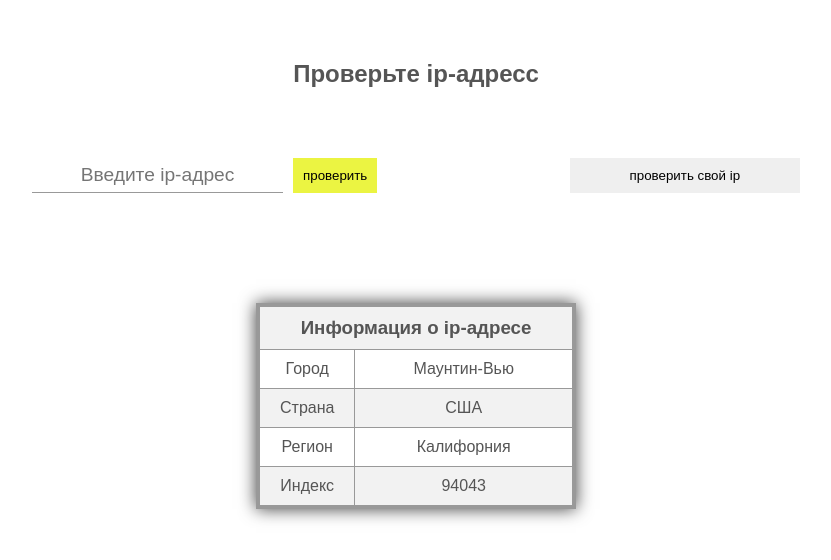
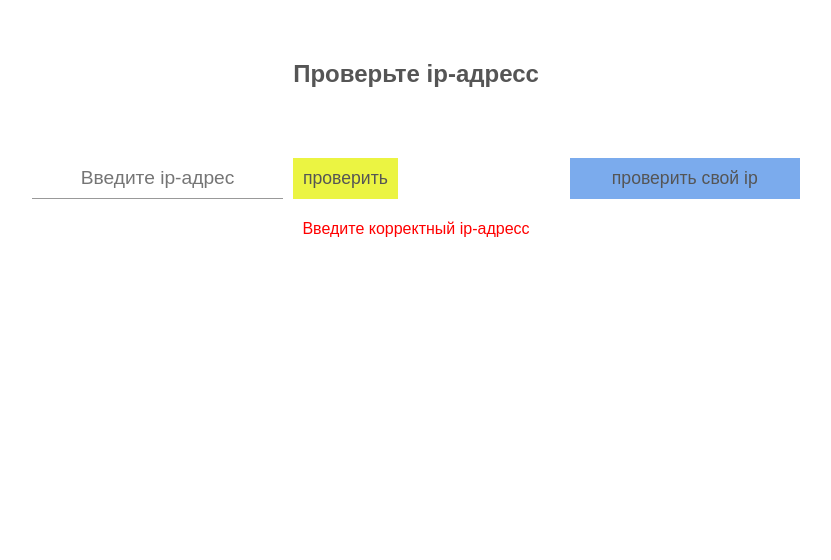
Before and after one commit to blazerius54/ip-test, a React (Create React App) app: page / in a window 1280 px wide. Both pictures are taken after a click on the button "проверить". Shown: the top 560 px of the page, without its empty margins (224-1055 px from the left). Built offline with nearby package versions, Linux system fonts and the light colour scheme.

Commit message:
develop/local storage

```diff
--- a/src/App.js
+++ b/src/App.js
@@ -2,7 +2,7 @@ import React, { Component } from 'react';
 import Header from './components/Header';
 import InputIp from './components/InputIp';
 import InputInfo from './components/IpInfo';
-import { AppWrapper, OptionsWrapper } from './Styled';
+import { AppWrapper, OptionsWrapper, Error } from './Styled';
 import { ipRegex } from './utils/regex';
 import { ipRequest } from './utils/network';
 
@@ -11,13 +11,21 @@ class App extends Component {
     super();
     this.state = {
       ipAddress: '',
-      ipInfo: {
-        city_rus: "Маунтин-Вью",
-        country_rus: "США",
-        region_rus: "Калифорния",
-        zip_code: "94043",
-      },
+      ipInfo: null,
       error: null,
+    };
+  }
+
+  componentDidMount() {
+    if(localStorage.getItem('ip')) {
+      this.setState({
+        ipAddress: localStorage.getItem('ip'),
+      });
+    };
+    if(localStorage.getItem('ipInfo')) {
+      this.setState({
+        ipInfo: JSON.parse(localStorage.getItem('ipInfo')),
+      });
     };
   }
 
@@ -38,18 +46,27 @@ class App extends Component {
 
   sendRequest = (ipAddress) => {
     const ipForRequst = ipAddress? ipAddress : '';
+    localStorage.setItem('ip', this.state.ipAddress);
     ipRequest(ipForRequst)
       .then(response =>
-        response.json().then(ipInfo => this.setState({ ipInfo }))
-      );
+        response.json().then(ipInfo => {
+          this.setState({ ipInfo });
+          localStorage.setItem('ipInfo', JSON.stringify(ipInfo));
+        })
+      ).catch(error => this.setState({
+        error: 'Достигнут лимит запросов, попробуйте позже',
+      }));
   };
 
   sendInputIp = () => {
     if (ipRegex.test(this.state.ipAddress)) {
       this.sendRequest(this.state.ipAddress);
+      this.setState({
+        error: null,
+      });
     } else {
       this.setState({
-        error: 'Введите корректный ip-адресс'
+        error: 'Введите корректный ip-адресс',
       });
     }
   };
@@ -59,7 +76,7 @@ class App extends Component {
   };
 
   render() {
-    const { ipAddress, ipInfo } = this.state;
+    const { ipAddress, ipInfo, error } = this.state;
     return (
       <AppWrapper>
         <Header />
@@ -67,6 +84,7 @@ class App extends Component {
           <InputIp sendInputIp={this.sendInputIp} ipAddress={ipAddress} validateIp={this.validateIp}/>
           <button onClick={()=>this.sendEmptyIp()}>проверить свой ip</button>
         </OptionsWrapper>
+        {error && <Error>{error}</Error>}
         {ipInfo && <InputInfo ipInfo={ipInfo}/>}
       </AppWrapper>
     );
--- a/src/Styled.js
+++ b/src/Styled.js
@@ -1,6 +1,7 @@
 import styled from 'styled-components';
 
 export const AppWrapper = styled.div`
+  position: relative;
   display: flex;
   flex-direction: column;
   align-items: center;
@@ -35,5 +36,31 @@ export const OptionsWrapper = styled.div`
 
   & > button {
     flex-basis: 30%;
+    background-color: #7babed;
+
+    &:hover {
+      background-color: #a2c3ef;
+    }
+
+    &:active {
+      background-color: #6287ba;
+    }
+
+  }
+
+  button {
+    font-size: 110%;
+    color: #555;
+    cursor: pointer;
   }
 `;
+
+export const Error = styled.div`
+  color: red;
+  position: absolute;
+  left: 0;
+  right: 0;
+  top: 220px;
+  display: flex;
+  justify-content: center;
+`;
--- a/src/components/InputIp/index.js
+++ b/src/components/InputIp/index.js
@@ -15,6 +15,14 @@ const InputWrapper = styled.div`
 
   button {
     background-color: #ebf442;
+
+    &:hover {
+      background-color: #e5ea88;
+    }
+
+    &:active {
+      background-color: #bcc157;
+    }
   }
 `;
 
```
